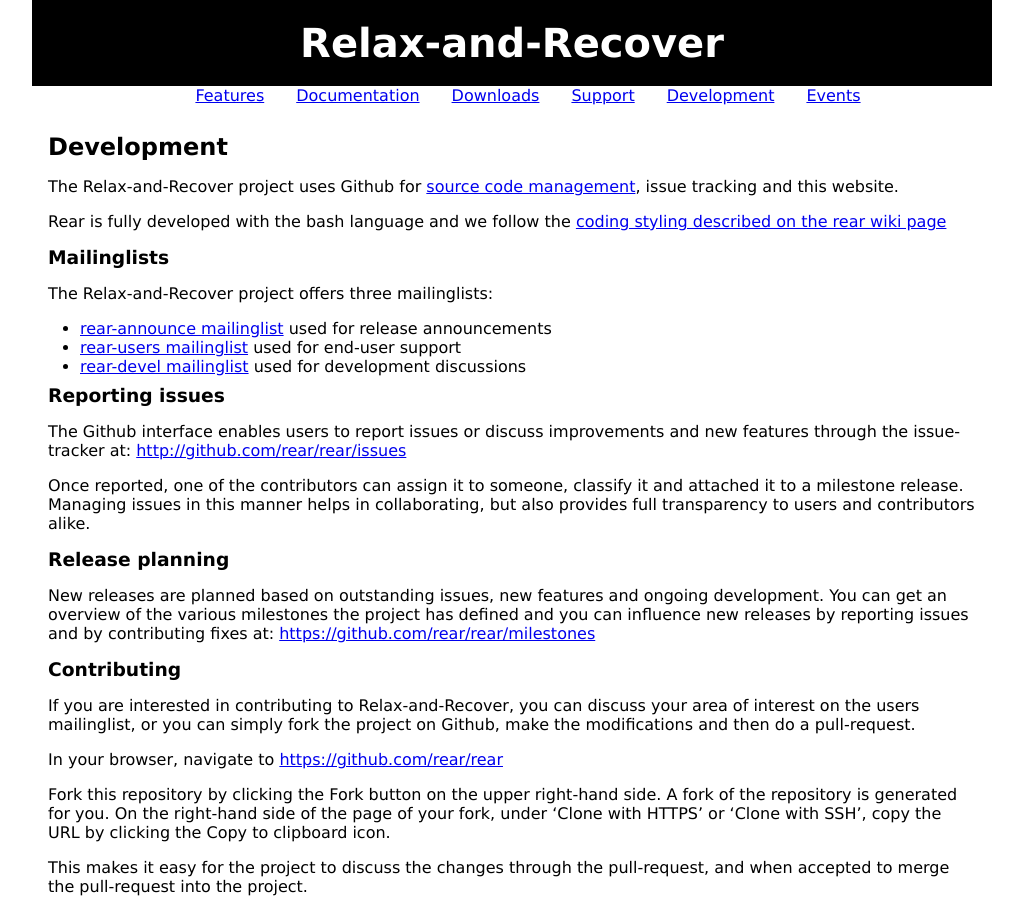
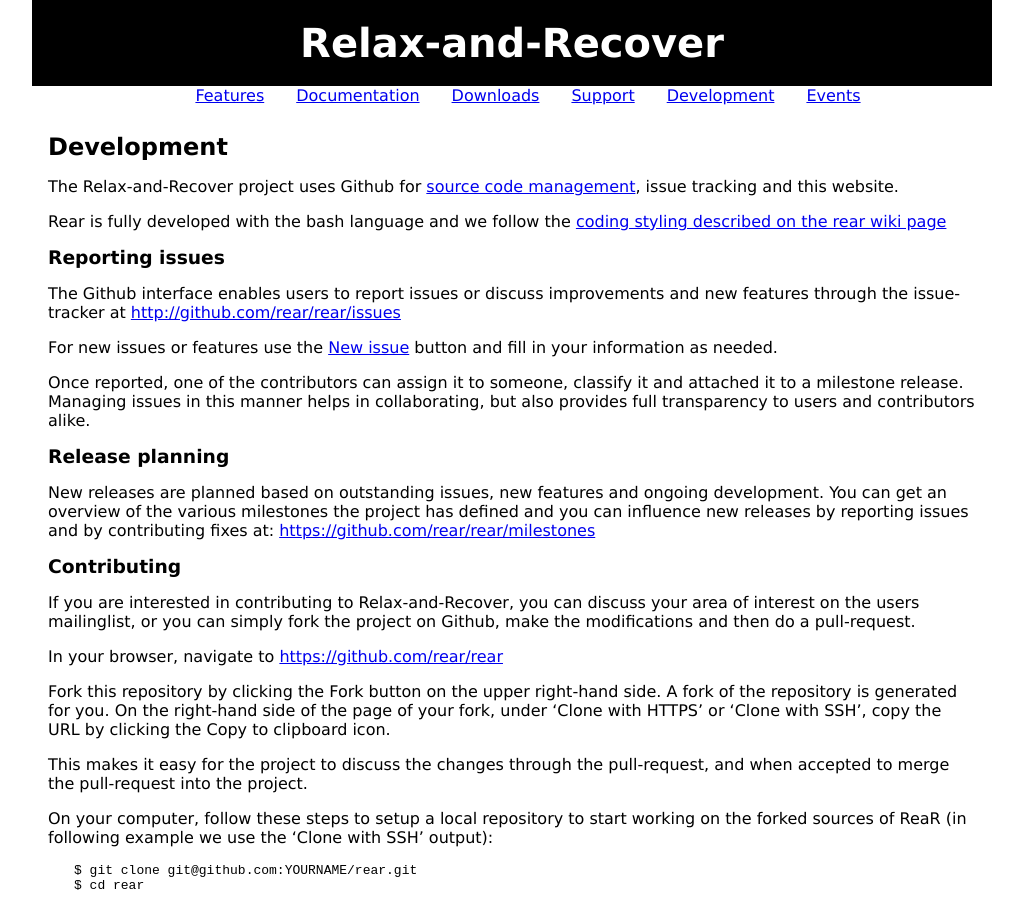
Before and after one commit to rear/rear.github.com, a Jekyll site: the page built from development/index.md, in a window 1280 px wide and 900 px high. Shown: the whole window, without its empty margins (128-1151 px from the left). Built offline with Jekyll 4.4.1, drawn with Linux system fonts in a browser that asks for light colours.

Commit message:
Update relax-and-recover.org/development
Removed the mailing lists part form
relax-and-recover.org/development
and also there tell to use the [New issue] button
to ensure users get our issue template
https://github.com/rear/rear/blob/master/.github/ISSUE_TEMPLATE.md

```diff
--- a/development/index.md
+++ b/development/index.md
@@ -10,21 +10,14 @@
 Rear is fully developed with the bash language and we follow the [coding styling described on the rear wiki page](https://github.com/rear/rear/wiki/Coding-Style)
 
 
-### Mailinglists
-The Relax-and-Recover project offers three mailinglists:
-
- - [rear-announce mailinglist](http://lists.relax-and-recover.org/mailman/listinfo/rear-announce)
-   used for release announcements
- - [rear-users mailinglist](http://lists.relax-and-recover.org/mailman/listinfo/rear-users)
-   used for end-user support
- - [rear-devel mailinglist](http://lists.relax-and-recover.org/mailman/listinfo/rear-devel)
-   used for development discussions
-
 
 ### Reporting issues
 The Github interface enables users to report issues or discuss improvements
-and new features through the issue-tracker at:
-<http://github.com/rear/rear/issues>
+and new features through the issue-tracker at <http://github.com/rear/rear/issues>
+
+For new issues or features use the
+[New issue](http://github.com/rear/rear/issues)
+button and fill in your information as needed.
 
 Once reported, one of the contributors can assign it to someone, classify it
 and attached it to a milestone release. Managing issues in this manner helps
```
